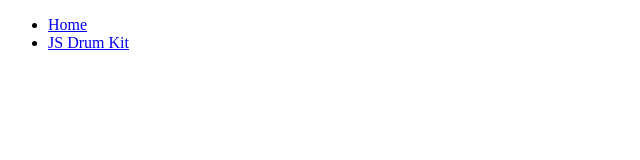
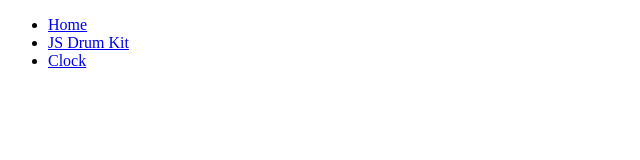
Before and after one commit to aarushimaurya/JavaScript-Projects, a plain HTML site: page index.html in a window 1280 px wide. Shown: the full height of the page, 0-640 px from the left. Drawn offline with Linux system fonts and the light colour scheme.

Commit message:
Update index.html

```diff
--- a/index.html
+++ b/index.html
@@ -10,6 +10,7 @@
     <ul>
         <li class="item"><a href='/'>Home</a></li>
         <li class="item"><a href='/drumkit'>JS Drum Kit</a></li>
+        <li class="item"><a href='/clock'>Clock</a></li>
     </ul>
 </body>
 </html>
```
